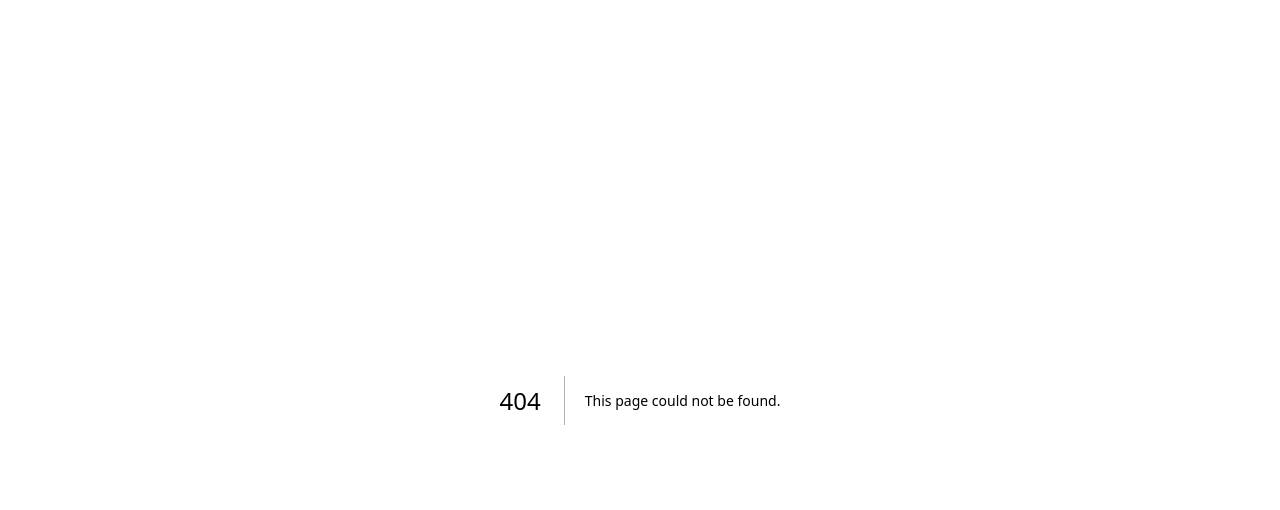
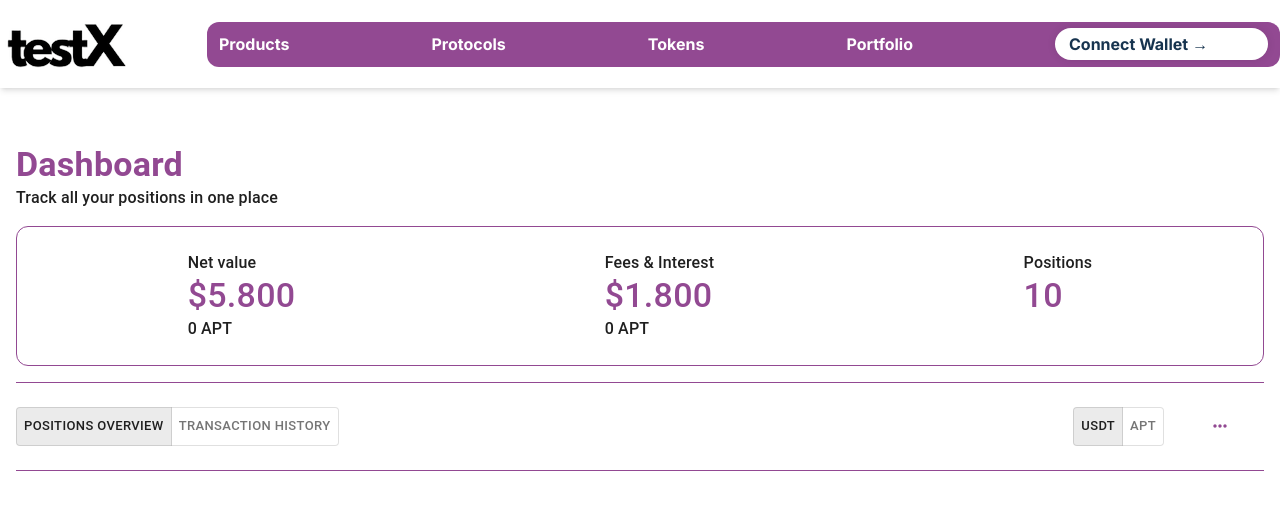
Before and after one commit to doanthekhiem/interview, a Next.js app: page /my-portfolio in a window 1280 px wide. Before the commit this address had no page. Shown: the top 510 px of the page. Built offline with nearby package versions, Linux system fonts and the light colour scheme.

Commit message:
Positions page

```diff
--- a/app/globals.css
+++ b/app/globals.css
@@ -13,3 +13,34 @@
     )
     /* warning: gradient uses a rotation that is not supported by CSS and may not behave as expected */;
 }
+.scroll-view-horizontal {
+  display: -webkit-flex;
+  display: -moz-box;
+  display: flex;
+  width: 100%;
+  overflow-x: auto;
+}
+
+.scroll-view-horizontal::-webkit-scrollbar {
+  width: 0;
+  height: 0;
+}
+
+::-webkit-scrollbar {
+  width: 8px;
+  height: 10px;
+}
+
+::-webkit-scrollbar-track {
+  background: #e0e0e0;
+}
+
+::-webkit-scrollbar-thumb {
+  border-radius: 10px;
+  background: #a0a0a0;
+}
+
+a {
+  color: #000000e0;
+  text-decoration: none;
+}
--- a/components/home/HomePage.tsx
+++ b/components/home/HomePage.tsx
@@ -8,7 +8,7 @@ const HomePage = () => {
   const [isLogin, setIsLogin] = useState(false);
 
   return (
-    <div className="m-auto max-w-7xl">
+    <div className="m-auto max-w-7xl bg-main">
       <div className="pt-[100px] px-9 flex justify-between items-start">
         <div>
           <div className="font-normal text-white text-68-80">Explore and Earn</div>
@@ -21,7 +21,7 @@ const HomePage = () => {
         </div>
         <div className="flex flex-col items-center w-[225px] justify-center h-[121px] rounded-[20px] bg-white">
           <div>
-            <Image src={logo} alt="logo" height={54} width={104} />
+            <Image src={logo} alt="logo" height={54} width={104} className="h-auto" />
           </div>
           <div className="text-[#8795AF] text-12-18">test Front end interview 1</div>
         </div>
--- a/components/layout/Header.tsx
+++ b/components/layout/Header.tsx
@@ -1,20 +1,20 @@
 "use client";
 import Image from "next/image";
-import logo from "@/assests/images/logo.png";
+import logo from "@/assests/images/logo-customer.png";
 import { MENU } from "@/helpers/constants/constants";
 import Link from "next/link";
 import Wallet from "../wallet/Wallet";
 
 const Header = () => {
   return (
-    <div className="w-full h-[146px]">
-      <div className="m-auto max-w-7xl flex items-center gap-[72px]">
+    <div className="w-full h-[88px] flex items-center shadow-md">
+      <div className="m-auto w-full max-w-7xl flex items-center gap-[72px]">
         <Link href={"/"}>
-          <Image src={logo} alt="logo" height={117} width={226} />{" "}
+          <Image src={logo} alt="logo" height={50} width={135} className="h-auto" />
         </Link>
-        <div className="flex-1 flex justify-between text-gray-500 bg-primary rounded-xl h-[45px] px-3 items-center">
+        <div className="flex-1 hidden  lg:flex justify-between text-gray-500 bg-primary rounded-xl h-[45px] px-3 items-center">
           {MENU?.map((menu) => (
-            <Link key={menu?.id} className="font-bold hover:text-gray-900" href={menu?.url} target="_blank">
+            <Link key={menu?.id} className="font-bold text-white hover:text-gray-900" href={menu?.url}>
               {menu?.name}
             </Link>
           ))}
--- a/components/layout/layout.js
+++ b/components/layout/layout.js
@@ -5,7 +5,9 @@ export default function Layout({ children }) {
   return (
     <div className="w-full">
       <Header />
-      <div className="bg-main h-screen">{children}</div>
+      <div className="h-screen">
+        <div className="m-auto max-w-7xl p-4">{children}</div>
+      </div>
     </div>
   );
 }
--- /dev/null
+++ b/components/portfolio/MyPortfolio.tsx
@@ -0,0 +1,64 @@
+import logoCustom from "@/assests/images/logo-customer.png";
+import logo from "@/assests/images/logo.png";
+import { Divider, Typography } from "@mui/material";
+import Image from "next/image";
+import { PortfolioFilter } from "./PortfolioFilter";
+const MyPortfolio = () => {
+  return (
+    <div className="mt-10 flex flex-col gap-4">
+      <div className="flex justify-between items-start">
+        <div>
+          <Typography variant="h4" color={"primary"} fontWeight={700}>
+            Dashboard
+          </Typography>
+          <Typography variant="body1" fontWeight={500}>
+            Track all your positions in one place
+          </Typography>
+        </div>
+      </div>
+      <div
+        className="px-4 rounded-xl flex items-center justify-around w-full border border-primary h-[140px]"
+        style={{
+          background: "rgba(255, 255, 255, 0.50)",
+        }}
+      >
+        <div className="flex flex-col gap-0 items-start">
+          <Typography variant="body1" fontWeight={500}>
+            Net value
+          </Typography>
+          <Typography variant="h4" color={"primary"} fontWeight={500}>
+            $5.800
+          </Typography>
+          <Typography variant="body1" fontWeight={500}>
+            0 APT
+          </Typography>
+        </div>
+        <div className="flex flex-col gap-0 items-start">
+          <Typography variant="body1" fontWeight={500}>
+            Fees & Interest
+          </Typography>
+          <Typography variant="h4" color={"primary"} fontWeight={500}>
+            $1.800
+          </Typography>
+          <Typography variant="body1" fontWeight={500}>
+            0 APT
+          </Typography>
+        </div>
+        <div className="flex flex-col gap-0 items-start">
+          <Typography variant="body1" fontWeight={500}>
+            Positions
+          </Typography>
+          <Typography variant="h4" color={"primary"} fontWeight={500}>
+            10
+          </Typography>
+          <Typography variant="body1" fontWeight={500}>
+            &nbsp;
+          </Typography>
+        </div>
+      </div>
+      <PortfolioFilter />
+    </div>
+  );
+};
+
+export default MyPortfolio;
--- /dev/null
+++ b/components/portfolio/PortfolioFilter.tsx
@@ -0,0 +1,42 @@
+import { Button, ToggleButton, ToggleButtonGroup } from "@mui/material";
+import MoreHorizIcon from "@mui/icons-material/MoreHoriz";
+
+export const PortfolioFilter = () => {
+  return (
+    <div className="border-t-primary flex justify-between border-t border-b border-b-primary py-6">
+      <ToggleButtonGroup
+        size="small"
+        color="standard"
+        value={"overview"}
+        exclusive
+        // onChange={(_, data) => field.onChange(data)}
+        aria-label="Platform"
+      >
+        <ToggleButton className="text-12-18" value={"overview"}>
+          Positions Overview
+        </ToggleButton>
+        <ToggleButton className="text-12-18" value={""}>
+          Transaction History
+        </ToggleButton>
+      </ToggleButtonGroup>
+      <div>
+        <ToggleButtonGroup
+          size="small"
+          color="standard"
+          value={"USDT"}
+          exclusive
+          // onChange={(_, data) => field.onChange(data)}
+          aria-label="Platform"
+        >
+          <ToggleButton className="text-12-18" value={"USDT"}>
+            USDT
+          </ToggleButton>
+          <ToggleButton className="text-12-18" value={"APT"}>
+            APT
+          </ToggleButton>
+        </ToggleButtonGroup>
+        <Button endIcon={<MoreHorizIcon />}></Button>
+      </div>
+    </div>
+  );
+};
--- a/components/wallet/Wallet.tsx
+++ b/components/wallet/Wallet.tsx
@@ -52,7 +52,7 @@ const Wallet = () => {
     >
       {userAcount ? (
         <div className="text-neutral-9 font-bold text-16-22 flex items-center gap-1" onClick={disconnectWallet}>
-          <Image src={logo} alt="logo" height={27} width={27} />
+          <Image src={logo} alt="logo" height={27} width={27} className="h-auto"/>
           {shortenString(userAcount?.address)}
         </div>
       ) : (
--- a/helpers/constants/constants.ts
+++ b/helpers/constants/constants.ts
@@ -21,9 +21,9 @@ export const MENU: IMenu[] = [
     url: "/tokens",
   },
   {
-    id: "Use Cases",
-    name: "Use Cases",
-    url: "/use-cases",
+    id: "portfolio",
+    name: "Portfolio",
+    url: "/my-portfolio",
   },
 ];
 
--- a/mui.config.js
+++ b/mui.config.js
@@ -3,7 +3,7 @@ import { createTheme } from "@mui/material";
 const MuiThemeConfig = createTheme({
   palette: {
     primary: {
-      main: "#46AED7", // Màu sắc chính
+      main: "#924992", // Màu sắc chính
     },
     secondary: {
       main: "rgb(142, 101, 211)", // Màu sắc phụ
--- /dev/null
+++ b/pages/my-portfolio/index.tsx
@@ -0,0 +1,10 @@
+import Layout from "@/components/layout/layout";
+import MyPortfolio from "@/components/portfolio/MyPortfolio";
+
+export default function Home() {
+  return (
+    <Layout>
+      <MyPortfolio />
+    </Layout>
+  );
+}
--- a/tailwind.config.ts
+++ b/tailwind.config.ts
@@ -9,7 +9,7 @@ const config: Config = {
   theme: {
     extend: {
       colors: {
-        primary: "#F7BDCC",
+        primary: "#924992",
         "neutral-7": "#596F78",
         "neutral-9": "#17344F",
       },
```
